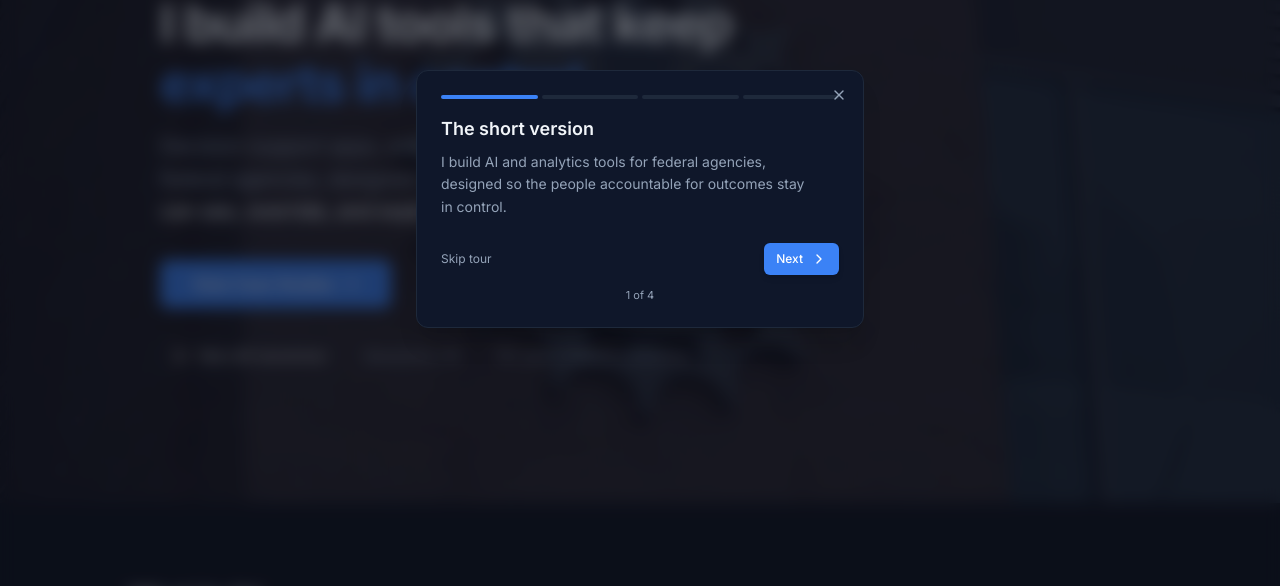
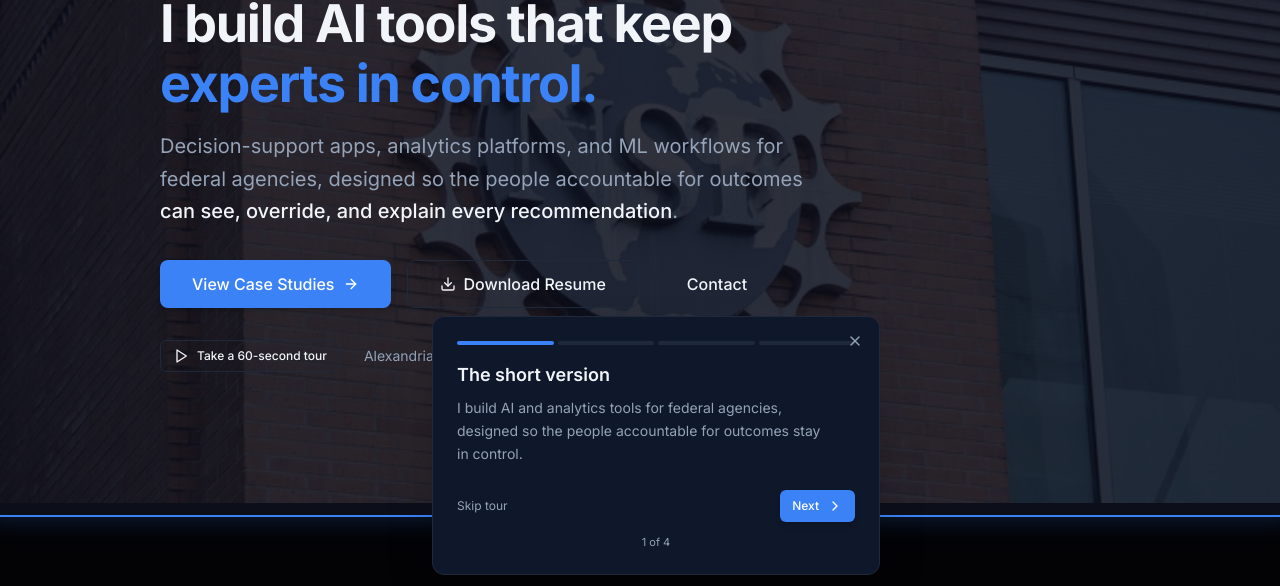
Before and after one commit to wileni01/nick-wiley-portfolio, a Next.js app: page / in a window 1280 px wide. Both pictures are taken after a click on the button "Take a 60-second tour". Shown: the part 201-787 px from the top of the page. Built offline with nearby package versions, Linux system fonts and the light colour scheme; no server answers.

Commit message:
Update globals.css and guided-tour component
Co-authored-by: Cursor <cursoragent@cursor.com>

```diff
--- a/app/globals.css
+++ b/app/globals.css
@@ -213,6 +213,33 @@ body {
   margin: 2em 0;
 }
 
+/* Guided tour spotlight overlay */
+.tour-spotlight-overlay {
+  background: rgba(0, 0, 0, 0.6);
+  transition: clip-path 0.5s cubic-bezier(0.4, 0, 0.2, 1);
+}
+
+.tour-spotlight-ring {
+  box-shadow:
+    0 0 0 2px var(--color-primary),
+    0 0 20px 4px rgba(30, 64, 175, 0.15);
+  transition:
+    top 0.5s cubic-bezier(0.4, 0, 0.2, 1),
+    left 0.5s cubic-bezier(0.4, 0, 0.2, 1),
+    width 0.5s cubic-bezier(0.4, 0, 0.2, 1),
+    height 0.5s cubic-bezier(0.4, 0, 0.2, 1);
+}
+
+.dark .tour-spotlight-overlay {
+  background: rgba(0, 0, 0, 0.75);
+}
+
+.dark .tour-spotlight-ring {
+  box-shadow:
+    0 0 0 2px var(--color-primary),
+    0 0 24px 6px rgba(59, 130, 246, 0.2);
+}
+
 /* Focus visible for keyboard navigation */
 :focus-visible {
   outline: 2px solid var(--color-primary);
--- a/components/home/guided-tour.tsx
+++ b/components/home/guided-tour.tsx
@@ -32,19 +32,44 @@ const tourSteps: TourStep[] = [
   {
     targetId: "testimonial-section",
     title: "What others say",
-    description:
-      "A word from someone I've worked with.",
+    description: "A word from someone I've worked with.",
   },
 ];
+
+interface SpotlightRect {
+  top: number;
+  left: number;
+  width: number;
+  height: number;
+}
+
+const SPOTLIGHT_PADDING = 12;
 
 export function GuidedTourButton() {
   const [active, setActive] = useState(false);
   const [step, setStep] = useState(0);
+  const [spotlight, setSpotlight] = useState<SpotlightRect | null>(null);
+  const [isTransitioning, setIsTransitioning] = useState(false);
   const overlayRef = useRef<HTMLDivElement>(null);
+  const scrollTimeoutRef = useRef<ReturnType<typeof setTimeout> | null>(null);
 
   const prefersReducedMotion =
     typeof window !== "undefined" &&
     window.matchMedia("(prefers-reduced-motion: reduce)").matches;
+
+  const updateSpotlight = useCallback(() => {
+    if (!active) return;
+    const target = document.getElementById(tourSteps[step].targetId);
+    if (!target) return;
+
+    const rect = target.getBoundingClientRect();
+    setSpotlight({
+      top: rect.top - SPOTLIGHT_PADDING,
+      left: rect.left - SPOTLIGHT_PADDING,
+      width: rect.width + SPOTLIGHT_PADDING * 2,
+      height: rect.height + SPOTLIGHT_PADDING * 2,
+    });
+  }, [active, step]);
 
   const handleStart = useCallback(() => {
     setStep(0);
@@ -54,10 +79,13 @@ export function GuidedTourButton() {
   const handleEnd = useCallback(() => {
     setActive(false);
     setStep(0);
+    setSpotlight(null);
+    setIsTransitioning(false);
   }, []);
 
   const handleNext = useCallback(() => {
     if (step < tourSteps.length - 1) {
+      setIsTransitioning(true);
       setStep((s) => s + 1);
     } else {
       handleEnd();
@@ -65,20 +93,60 @@ export function GuidedTourButton() {
   }, [step, handleEnd]);
 
   const handlePrev = useCallback(() => {
-    if (step > 0) setStep((s) => s - 1);
+    if (step > 0) {
+      setIsTransitioning(true);
+      setStep((s) => s - 1);
+    }
   }, [step]);
 
-  // Scroll to target
+  // Scroll to target and update spotlight
   useEffect(() => {
     if (!active) return;
     const target = document.getElementById(tourSteps[step].targetId);
-    if (target) {
-      target.scrollIntoView({
-        behavior: prefersReducedMotion ? "auto" : "smooth",
-        block: "center",
-      });
+    if (!target) return;
+
+    target.scrollIntoView({
+      behavior: prefersReducedMotion ? "auto" : "smooth",
+      block: "center",
+    });
+
+    // Update spotlight after scroll settles
+    const updateAfterScroll = () => {
+      updateSpotlight();
+      setIsTransitioning(false);
+    };
+
+    // Clear any previous timeout
+    if (scrollTimeoutRef.current) {
+      clearTimeout(scrollTimeoutRef.current);
     }
-  }, [active, step, prefersReducedMotion]);
+
+    // Initial quick update for responsiveness
+    const quickUpdate = setTimeout(updateSpotlight, 50);
+    // Final update after scroll completes
+    scrollTimeoutRef.current = setTimeout(updateAfterScroll, prefersReducedMotion ? 50 : 550);
+
+    return () => {
+      clearTimeout(quickUpdate);
+      if (scrollTimeoutRef.current) {
+        clearTimeout(scrollTimeoutRef.current);
+      }
+    };
+  }, [active, step, prefersReducedMotion, updateSpotlight]);
+
+  // Update spotlight on scroll and resize
+  useEffect(() => {
+    if (!active) return;
+
+    const handleUpdate = () => updateSpotlight();
+    window.addEventListener("scroll", handleUpdate, { passive: true });
+    window.addEventListener("resize", handleUpdate, { passive: true });
+
+    return () => {
+      window.removeEventListener("scroll", handleUpdate);
+      window.removeEventListener("resize", handleUpdate);
+    };
+  }, [active, updateSpotlight]);
 
   // Keyboard navigation
   useEffect(() => {
@@ -99,7 +167,24 @@ export function GuidedTourButton() {
     }
   }, [active, step]);
 
+  // Block user-initiated scrolling while allowing programmatic scrollIntoView
+  useEffect(() => {
+    if (!active) return;
+    const prevent = (e: Event) => e.preventDefault();
+    document.addEventListener("wheel", prevent, { passive: false });
+    document.addEventListener("touchmove", prevent, { passive: false });
+    return () => {
+      document.removeEventListener("wheel", prevent);
+      document.removeEventListener("touchmove", prevent);
+    };
+  }, [active]);
+
   const currentStep = tourSteps[step];
+
+  // Build the clip-path polygon that creates a "hole" over the target section
+  const clipPath = spotlight
+    ? buildClipPath(spotlight)
+    : "polygon(0% 0%, 100% 0%, 100% 100%, 0% 100%)";
 
   return (
     <>
@@ -116,20 +201,38 @@ export function GuidedTourButton() {
       {active && (
         <div
           ref={overlayRef}
-          className="fixed inset-0 z-[90] flex items-end justify-center pb-8 sm:items-center sm:pb-0"
+          className="fixed inset-0 z-[90]"
           role="dialog"
           aria-modal="true"
           aria-label="Guided tour"
           tabIndex={-1}
         >
-          {/* Backdrop */}
+          {/* Dimmed overlay with spotlight cutout */}
           <div
-            className="absolute inset-0 bg-background/60 backdrop-blur-sm"
+            className="absolute inset-0 tour-spotlight-overlay"
+            style={{ clipPath }}
             onClick={handleEnd}
           />
 
-          {/* Tour card */}
-          <div className="relative mx-4 w-full max-w-md rounded-xl border border-border bg-card p-6 shadow-xl animate-scale-in">
+          {/* Spotlight border glow around the target */}
+          {spotlight && (
+            <div
+              className="fixed pointer-events-none rounded-lg tour-spotlight-ring"
+              style={{
+                top: spotlight.top,
+                left: spotlight.left,
+                width: spotlight.width,
+                height: spotlight.height,
+              }}
+            />
+          )}
+
+          {/* Tour card — fixed at bottom center so it never covers the content */}
+          <div
+            className={`fixed bottom-6 left-1/2 z-[91] mx-4 w-full max-w-md -translate-x-1/2 rounded-xl border border-border bg-card p-6 shadow-2xl ${
+              isTransitioning ? "opacity-80" : "animate-scale-in"
+            } transition-opacity duration-200`}
+          >
             {/* Close */}
             <button
               onClick={handleEnd}
@@ -144,7 +247,7 @@ export function GuidedTourButton() {
               {tourSteps.map((_, i) => (
                 <div
                   key={i}
-                  className={`h-1 flex-1 rounded-full transition-colors ${
+                  className={`h-1 flex-1 rounded-full transition-colors duration-300 ${
                     i <= step ? "bg-primary" : "bg-border"
                   }`}
                 />
@@ -197,3 +300,22 @@ export function GuidedTourButton() {
     </>
   );
 }
+
+/**
+ * Builds a CSS clip-path polygon that covers the full viewport
+ * but leaves a rectangular hole for the spotlight area.
+ */
+function buildClipPath(rect: SpotlightRect): string {
+  const { top, left, width, height } = rect;
+  const right = left + width;
+  const bottom = top + height;
+
+  // Outer rect covers viewport, inner rect punches a hole via evenodd fill
+  return `polygon(evenodd,
+    0 0, 100% 0, 100% 100%, 0 100%,
+    ${left}px ${top}px,
+    ${right}px ${top}px,
+    ${right}px ${bottom}px,
+    ${left}px ${bottom}px
+  )`;
+}
```
